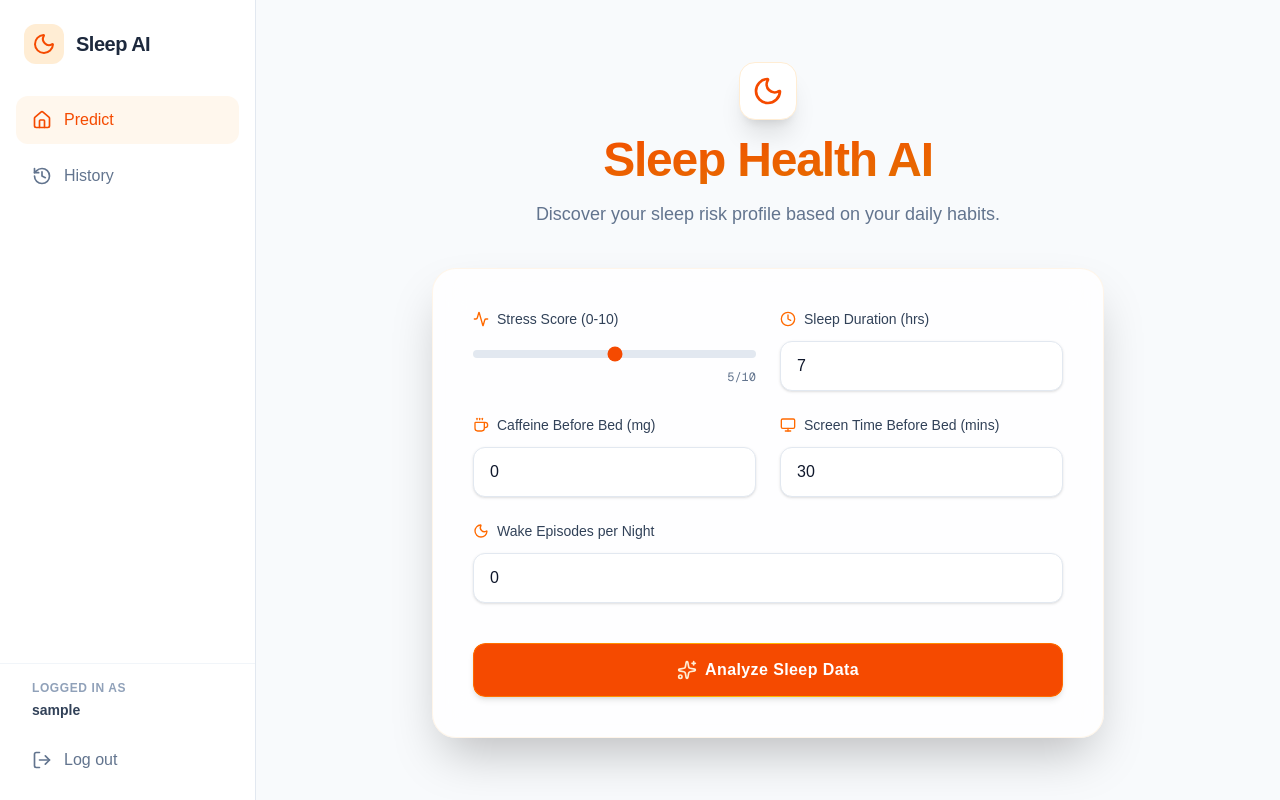
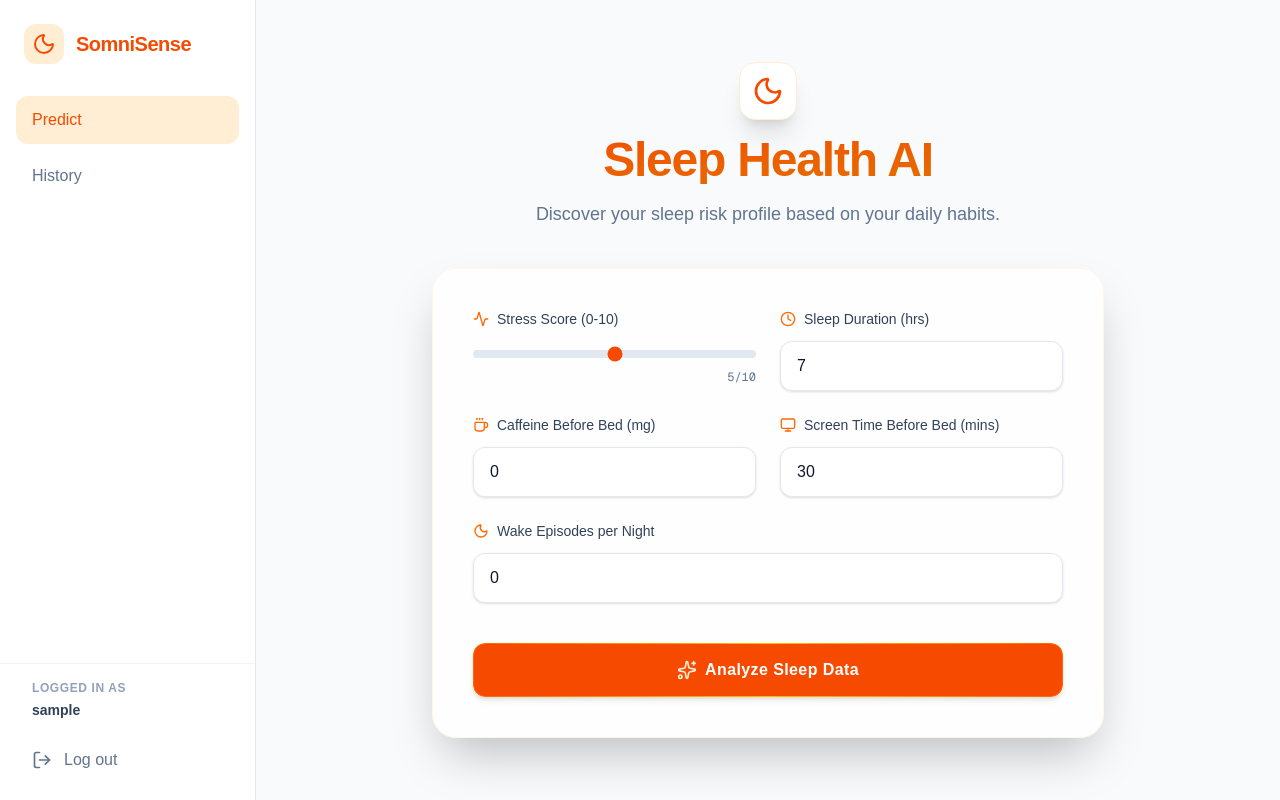
Before and after one commit to mahfuzhasanreza/somnisense-sleep-health, a Next.js app in the folder client/: page / in a window 1280 px wide. Built offline with nearby package versions, Linux system fonts and the light colour scheme; sample sign-in values are in the browser's storage.

Commit message:
modify styling

```diff
--- a/client/src/components/Footer.tsx
+++ /dev/null
@@ -1,19 +0,0 @@
-"use client";
-
-import { useAuth } from "../context/AuthContext";
-
-export default function Footer() {
-  const { user } = useAuth();
-
-  if (!user) return null;
-
-  return (
-    <footer className="bg-white border-t border-slate-200 py-6 mt-auto">
-      <div className="max-w-4xl mx-auto px-6 text-center">
-        <p className="text-sm text-slate-500">
-          &copy; {new Date().getFullYear()} Sleep Health AI. All rights reserved.
-        </p>
-      </div>
-    </footer>
-  );
-}
--- a/client/src/components/Sidebar.tsx
+++ b/client/src/components/Sidebar.tsx
@@ -22,7 +22,7 @@ export default function Sidebar() {
         <div className="p-2 bg-orange-100 rounded-xl text-orange-600">
           <Moon className="w-6 h-6" />
         </div>
-        <span className="font-bold text-xl text-slate-800 tracking-tight">Sleep AI</span>
+        <span className="font-bold text-xl text-orange-600 tracking-tight">SomniSense</span>
       </div>
 
       <nav className="flex-1 px-4 space-y-2">
@@ -36,11 +36,10 @@ export default function Sidebar() {
               href={link.href}
               className={`flex items-center space-x-3 px-4 py-3 rounded-xl transition-all font-medium ${
                 isActive
-                  ? "bg-orange-50 text-orange-600"
+                  ? "bg-orange-100 text-orange-600"
                   : "text-slate-500 hover:bg-slate-50 hover:text-slate-800"
               }`}
             >
-              <Icon className="w-5 h-5" />
               <span>{link.name}</span>
             </Link>
           );
```
